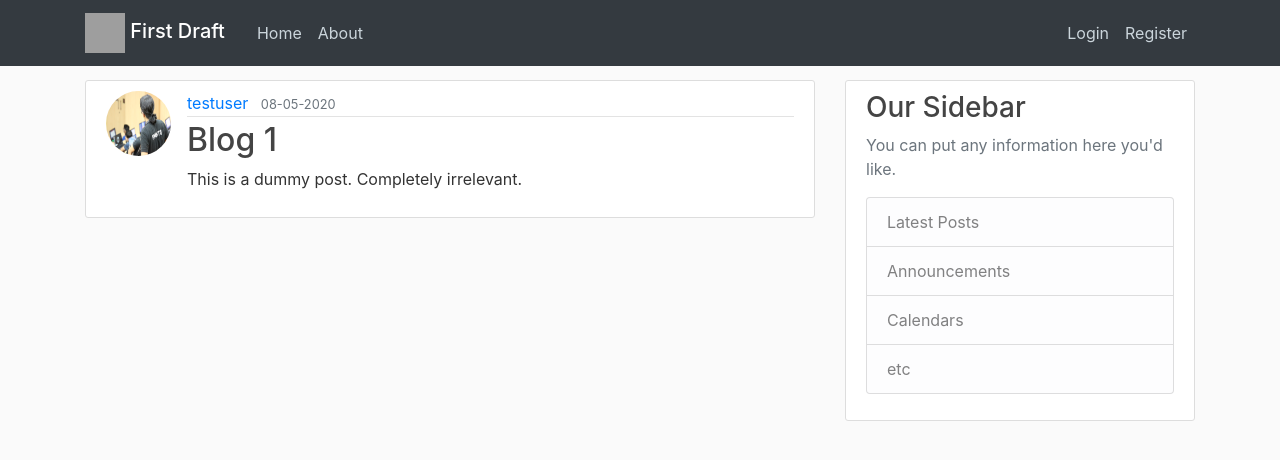
After one commit to anmolpant/Blog-Website, a Flask app: page /post/1 in a window 1280 px wide. The commit adds this page. Shown: the top 460 px of the page. Run offline with Flask 2, Linux system fonts and the light colour scheme; data comes from the database, SQL or seed files in the repository; both versions use the stored data as it was after the commit; some libraries are stand-ins or nearby versions; grey boxes are pictures that could not be loaded.

Commit message:
Added update and delete post functionalities

```diff
--- a/flaskblog/routes.py
+++ b/flaskblog/routes.py
@@ -1,32 +1,17 @@
 import secrets
 import os
 from PIL import Image
-from flask import render_template, url_for, flash, redirect, request
+from flask import render_template, url_for, flash, redirect, request, abort
 from flaskblog import app, db, bcrypt
-from flaskblog.forms import RegistrationForm, LoginForm, UpdateAccountForm
+from flaskblog.forms import RegistrationForm, LoginForm, UpdateAccountForm, PostForm
 from flaskblog.models import User, Post
 from flask_login import login_user, current_user, logout_user, login_required
-
-
-posts = [
-    {
-        'author': 'Anmol Pant',
-        'title': 'Blog Post 1',
-        'content': 'pehli post',
-        'date_posted': 'April 30, 2020'
-    },
-    {
-        'author': 'your typical bitch',
-        'title': 'social issue pe rant',
-        'content': 'faltu me woke banna',
-        'date_posted': 'April 11, 2020'
-    }
-]
 
 
 @app.route("/")
 @app.route("/home")
 def home():
+    posts = Post.query.all()
     return render_template('home.html', posts=posts)
 
 
@@ -102,3 +87,49 @@ def account():
         form.email.data = current_user.email
     image_file = url_for('static', filename='profile_pics/' + current_user.image_file)
     return render_template('account.html', title='Account', image_file=image_file, form=form)
+
+@app.route("/post/new", methods=['GET', 'POST'])
+@login_required
+def new_post():
+    form = PostForm()
+    if form.validate_on_submit():
+        post = Post(title=form.title.data, content=form.content.data, author=current_user)
+        db.session.add(post)
+        db.session.commit()
+        flash('Your post has been created!','success')
+        return redirect(url_for('home'))
+    return render_template('create_post.html', title='New Post', form=form, legend='Update Post')
+
+@app.route("/post/<int:post_id>")
+def post(post_id) :
+    post = Post.query.get_or_404(post_id)
+    return render_template('post.html', title=post.title, post=post)
+
+@app.route("/post/<int:post_id>/update", methods=['GET', 'POST'])
+@login_required
+def update_post(post_id) :
+    post = Post.query.get_or_404(post_id)
+    if post.author != current_user:
+        abort(403)
+    form = PostForm()
+    if form.validate_on_submit():
+        post.title = form.title.data
+        post.content = form.content.data
+        db.session.commit()
+        flash('Your post has been updated!','success')
+        return redirect(url_for('post', post_id=post.id))
+    elif request.method == 'GET':
+        form.title.data = post.title
+        form.content.data = post.content
+    return render_template('create_post.html', title='Update Post', form=form, legend='Update Post')
+
+@app.route("/post/<int:post_id>/delete", methods=['POST'])
+@login_required
+def delete_post(post_id):
+    post = Post.query.get_or_404(post_id)
+    if post.author != current_user:
+        abort(403)
+    db.session.delete(post)
+    db.session.commit()
+    flash('Your post has been deleted!', 'success')
+    return redirect(url_for('home'))
--- a/flaskblog/templates/layout.html
+++ b/flaskblog/templates/layout.html
@@ -38,7 +38,8 @@
               <!-- Navbar Right Side -->
               <div class="navbar-nav">
                 {% if current_user.is_authenticated %}
-                <a class="nav-item nav-link" href="{{ url_for('account') }}">Account</a>
+                  <a class="nav-item nav-link" href="{{ url_for('new_post') }}">New Post</a>
+                  <a class="nav-item nav-link" href="{{ url_for('account') }}">Account</a>
                   <a class="nav-item nav-link" href="{{ url_for('logout') }}">Logout</a>
                 {% else %}
                   <a class="nav-item nav-link" href="{{ url_for('login') }}">Login</a>
--- /dev/null
+++ b/flaskblog/templates/post.html
@@ -0,0 +1,42 @@
+{% extends "layout.html" %}
+{% block content %}
+    <article class="media content-section">
+        <img class="rounded-circle article-img" src="{{ url_for('static', filename='profile_pics/' + post.author.image_file)}}" alt="">
+        <div class="media-body">
+            <div class="article-metadata">
+                <a class="mr-2" href="#">{{ post.author.username }}</a>
+                <small class="text-muted">{{ post.date_posted.strftime('%d-%m-%Y') }}</small>
+                {% if post.author == current_user %}
+                    <div>
+                        <a class="btn btn-secondary btn-sm mt-1 mb-1" href="{{ url_for('update_post', post_id = post.id) }}">Update Post</a>
+                        <button type="button" class="btn btn-danger btn-sm m-1" data-toggle="modal" data-target="#deleteModal">Delete</button>
+                    </div>
+                {% endif %}
+            </div>
+            <h2><a class="article-title">{{ post.title }}</a></h2>
+            <p class="article-content">{{ post.content }}</p>
+        </div>
+    </article>
+    <!-- Modal -->
+    <div class="modal fade" id="deleteModal" tabindex="-1" role="dialog" aria-labelledby="deleteModalLabel" aria-hidden="true">
+        <div class="modal-dialog" role="document">
+        <div class="modal-content">
+            <div class="modal-header">
+            <h5 class="modal-title" id="deleteModalLabel">Delete Post?</h5>
+            <button type="button" class="close" data-dismiss="modal" aria-label="Close">
+                <span aria-hidden="true">&times;</span>
+            </button>
+            </div>
+            <div class="modal-body">
+                <p>Post will be permanently deleted.</p>
+            </div>
+            <div class="modal-footer">
+            <button type="button" class="btn btn-secondary" data-dismiss="modal">Close</button>
+            <form action="{{ url_for('delete_post', post_id=post.id) }}" method="POST">
+                <input class="btn btn-danger" type="submit" value="Delete">
+            </form>
+            </div>
+        </div>
+        </div>
+    </div>
+{% endblock content %}
```
Also changed, not shown: flaskblog/forms.py (+6 -1 lines), flaskblog/templates/create_post.html (added, +42 -0 lines), flaskblog/templates/home.html (+4 -3 lines), flaskblog/site.db.
